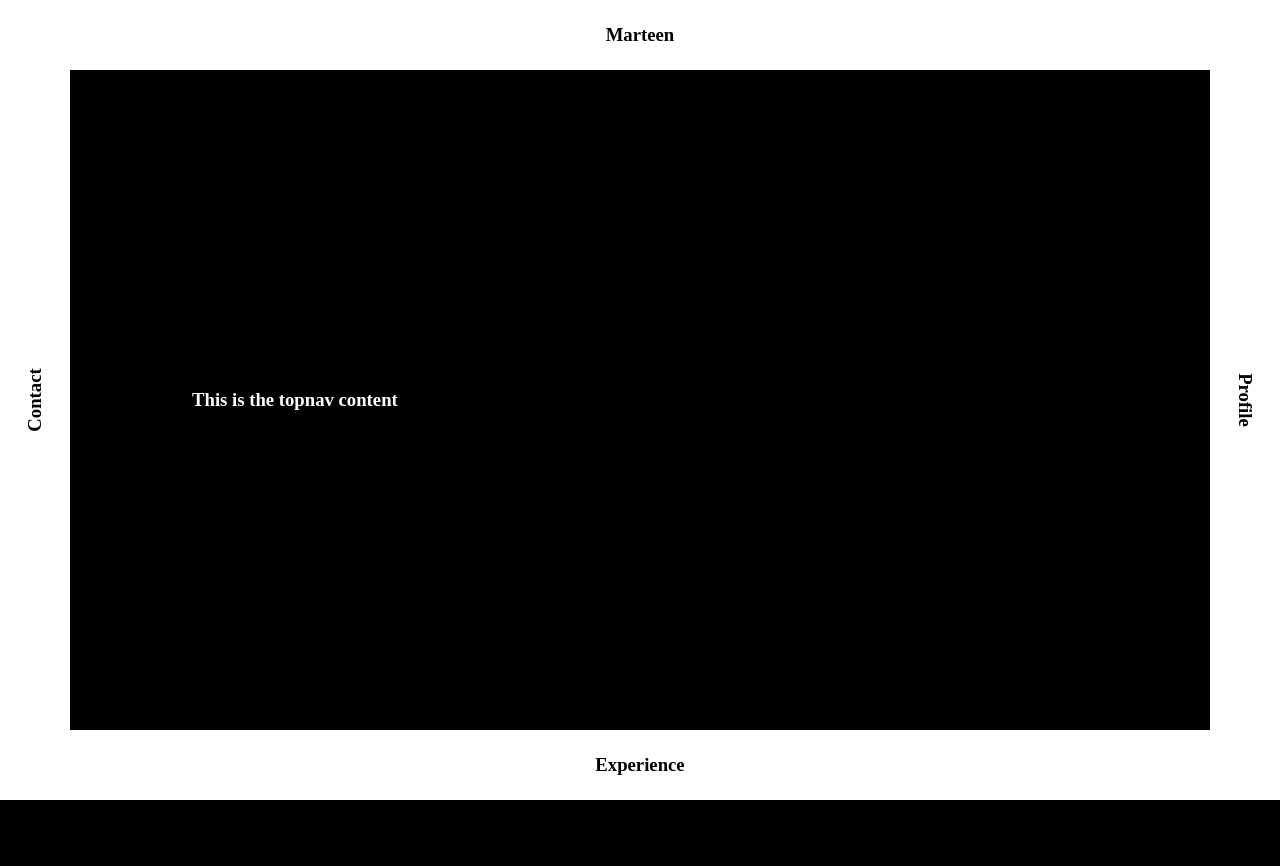
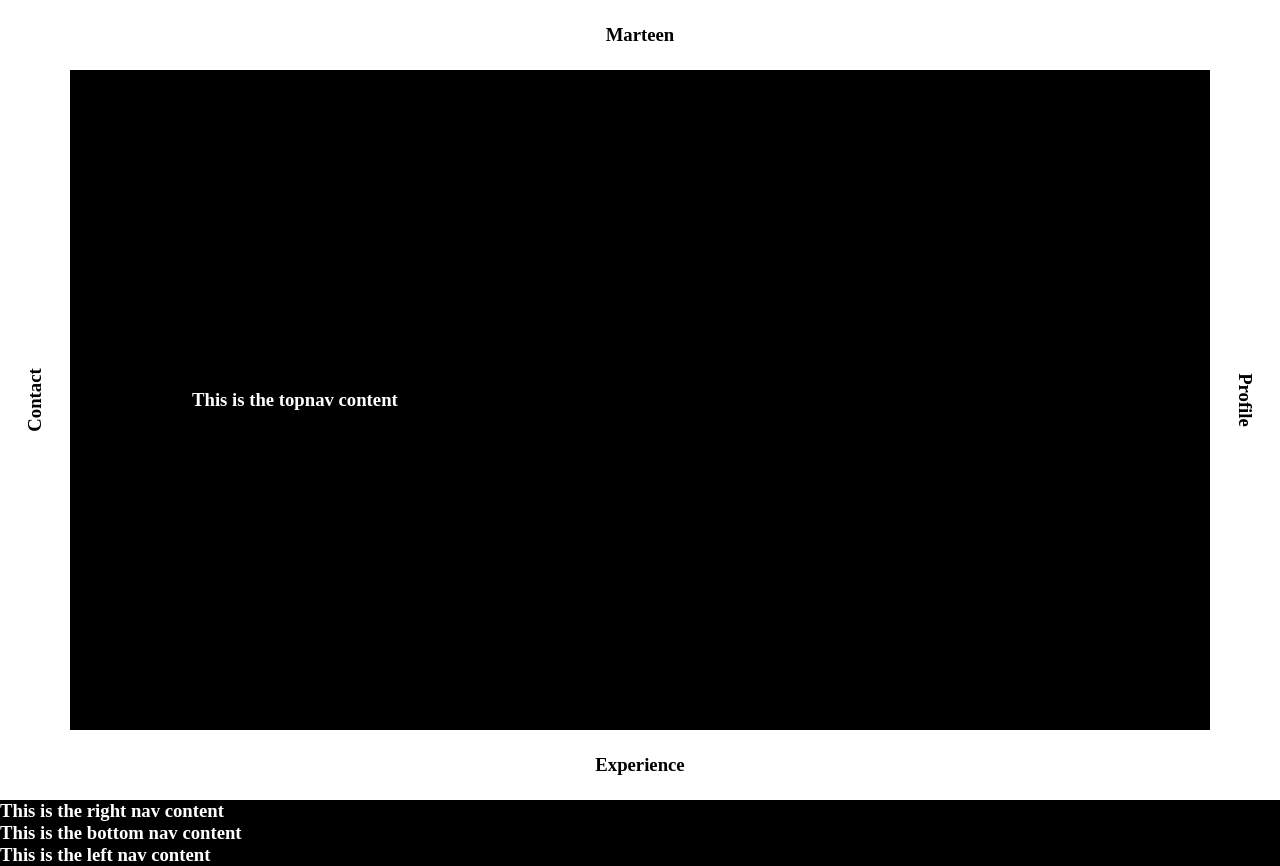
Before and after one commit to medev21/profile_site_2018, a plain HTML site: page index.html in a window 1280 px wide. Before the commit the page ends 800 px from the top, so only its background shows below. Drawn offline with nearby package versions, Linux system fonts and the light colour scheme.

Commit message:
add other sections of navigation

```diff
--- a/index.html
+++ b/index.html
@@ -11,10 +11,10 @@
   <body>
     <div id="container">
       <div class="navFrame">
-        <a href="" class="topNav">
+        <a href="/" class="topNav">
           <div class="navBar"><h3>Marteen</h3></div>
         </a>
-        <a href="" class="rightNav">
+        <a href="/" class="rightNav">
           <div class="navBar"><h3>Profile</h3></div>
         </a>
         <a href="" class="bottomNav">
@@ -31,13 +31,19 @@
           </div>
         </div>
         <div class="rightNavContent">
-
+          <div class="frameContent">
+            <h3>This is the right nav content</h3>
+          </div>
         </div>
         <div class="bottomNavContent">
-
+          <div class="frameContent">
+            <h3>This is the bottom nav content</h3>
+          </div>
         </div>
         <div class="leftNavContent">
-
+          <div class="frameContent">
+            <h3>This is the left nav content</h3>
+          </div>
         </div>
       </div>
     </div>
```
